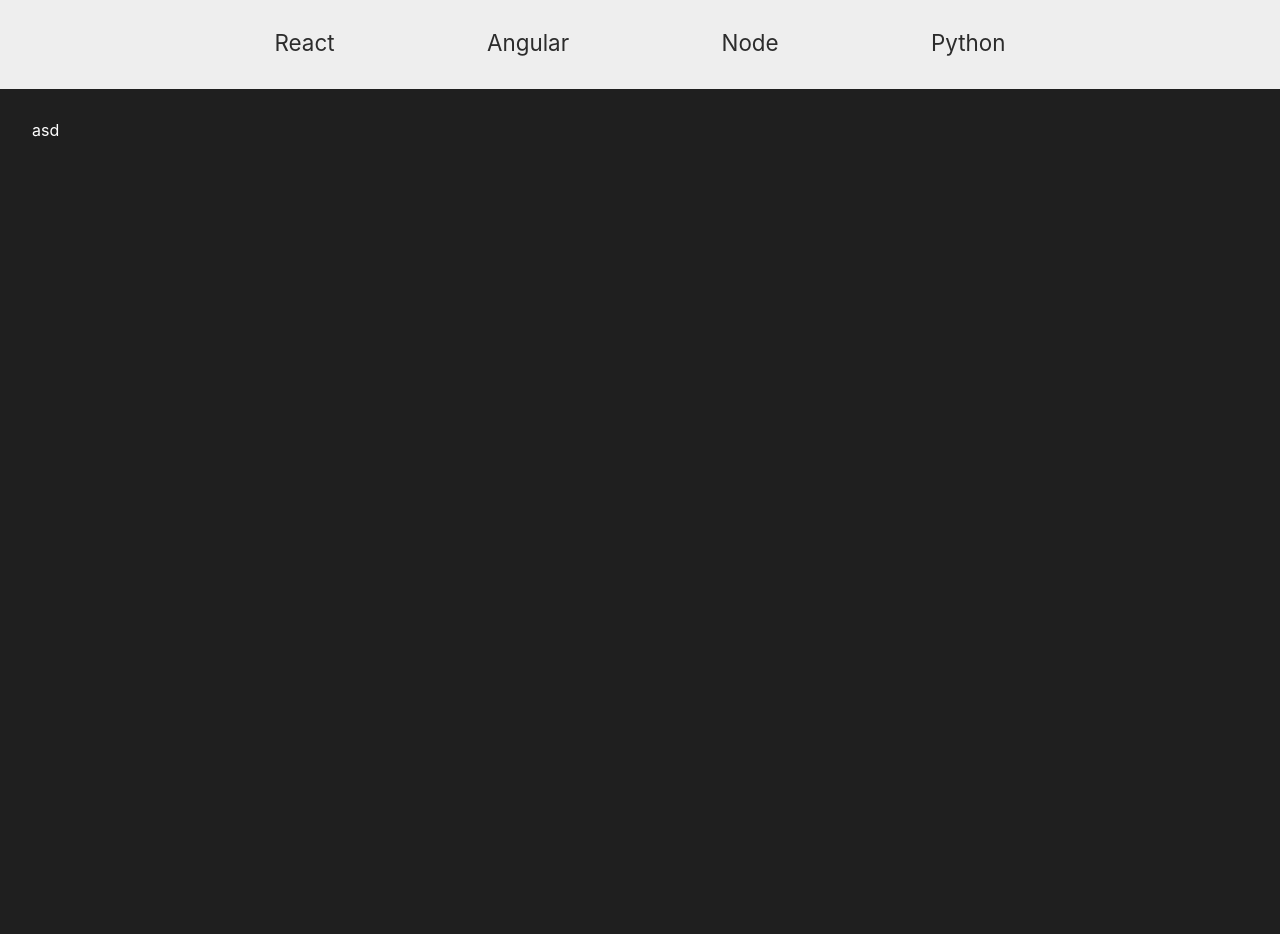
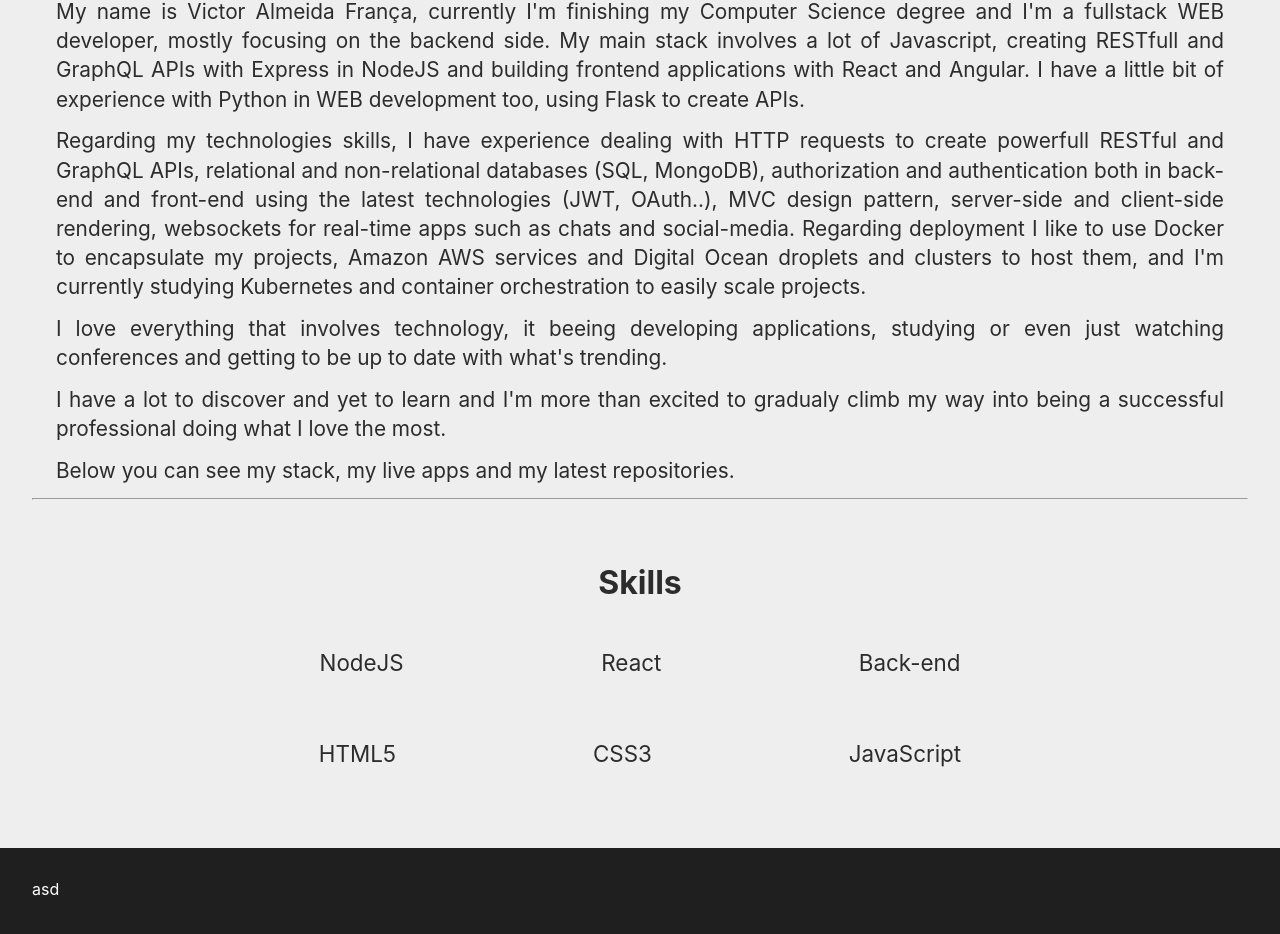
Before and after one commit to fr4nca/portfolio-ssr, a Next.js app: page / in a window 1280 px wide. Shown: the part 920-1854 px from the top of the page. Built offline with nearby package versions, Linux system fonts and the light colour scheme; no server answers.

Commit message:
added about me text

```diff
--- a/components/About/About.css
+++ b/components/About/About.css
@@ -1,17 +1,39 @@
-#about .skills-list {
-  margin-top: 3rem;
+#about .section {
+  margin-bottom: 3rem;
+}
+
+#about .section .me {
+  font-size: 1.3rem;
+  padding: 0 1.5rem;
+  margin: 0.8rem 0;
+  line-height: 1.4;
+  text-align: justify;
+}
+
+#about .section .skills-list {
+  margin-top: 2rem;
   list-style: none;
   display: flex;
-  justify-content: space-evenly;
+  flex-direction: column;
   font-size: 1.4rem;
 }
 
-#about .skills-list li {
+#about .section .skills-list #frameworks {
+  margin-bottom: 3rem;
+}
+
+#about .section .skills-list #frameworks,
+#about .section .skills-list #technologies {
+  display: flex;
+  justify-content: space-evenly;
+}
+
+#about .section .skills-list li {
   display: flex;
   flex-direction: column;
 }
 
-#about .skills-list i {
+#about .section .skills-list i {
   display: block;
   margin: 0.5rem auto;
 }
--- a/components/About/About.js
+++ b/components/About/About.js
@@ -5,22 +5,79 @@
   render() {
     return (
       <div id="about" className="bg-light p-2">
+        <div className="section">
+          <h2 className="section-heading">About me</h2>
+          <hr />
+          <p className="me">
+            My name is Victor Almeida França, currently I'm finishing my
+            Computer Science degree and I'm a fullstack WEB developer, mostly
+            focusing on the backend side. My main stack involves a lot of
+            Javascript, creating RESTfull and GraphQL APIs with Express in
+            NodeJS and building frontend applications with React and Angular. I
+            have a little bit of experience with Python in WEB development too,
+            using Flask to create APIs.
+          </p>
+          <p className="me">
+            Regarding my technologies skills, I have experience dealing with
+            HTTP requests to create powerfull RESTful and GraphQL APIs,
+            relational and non-relational databases (SQL, MongoDB),
+            authorization and authentication both in back-end and front-end
+            using the latest technologies (JWT, OAuth..), MVC design pattern,
+            server-side and client-side rendering, websockets for real-time apps
+            such as chats and social-media. Regarding deployment I like to use
+            Docker to encapsulate my projects, Amazon AWS services and Digital
+            Ocean droplets and clusters to host them, and I'm currently studying
+            Kubernetes and container orchestration to easily scale projects.
+          </p>
+          <p className="me">
+            I love everything that involves technology, it beeing developing
+            applications, studying or even just watching conferences and getting
+            to be up to date with what's trending.
+          </p>
+          <p className="me">
+            I have a lot to discover and yet to learn and I'm more than excited
+            to gradualy climb my way into being a successful professional doing
+            what I love the most.
+          </p>
+          <p className="me">
+            Below you can see my stack, my live apps and my latest repositories.
+          </p>
+          <hr />
+        </div>
         <div className="container">
+          <div className="section">
             <h2 className="section-heading">Skills</h2>
             <ul className="skills-list">
+              <div id="frameworks">
                 <li>
-              <i className="fab fa-react fa-2x" /> React
+                  <i className="fab fa-node-js fa-2x" />
+                  NodeJS
                 </li>
                 <li>
-              <i className="fab fa-angular fa-2x" /> Angular
+                  <i className="fab fa-react fa-2x" />
+                  React
                 </li>
                 <li>
-              <i className="fab fa-node-js fa-2x" /> Node
+                  <i className="fas fa-code fa-2x" />
+                  Back-end
+                </li>
+              </div>
+              <div id="technologies">
+                <li>
+                  <i className="fab fa-html5 fa-2x" />
+                  HTML5
                 </li>
                 <li>
-              <i className="fab fa-python fa-2x" /> Python
+                  <i className="fab fa-css3 fa-2x" />
+                  CSS3
                 </li>
+                <li>
+                  <i className="fab fa-js-square fa-2x" />
+                  JavaScript
+                </li>
+              </div>
             </ul>
+          </div>
         </div>
       </div>
     );
--- a/components/Repos/RepoItem.css
+++ b/components/Repos/RepoItem.css
@@ -1,4 +1,5 @@
 #repos .repo-grid .repo-item {
   padding: 1.5rem;
   border-radius: 5px;
+  overflow: hidden;
 }
```
Lines whose indentation alone changed are shown as unchanged.
